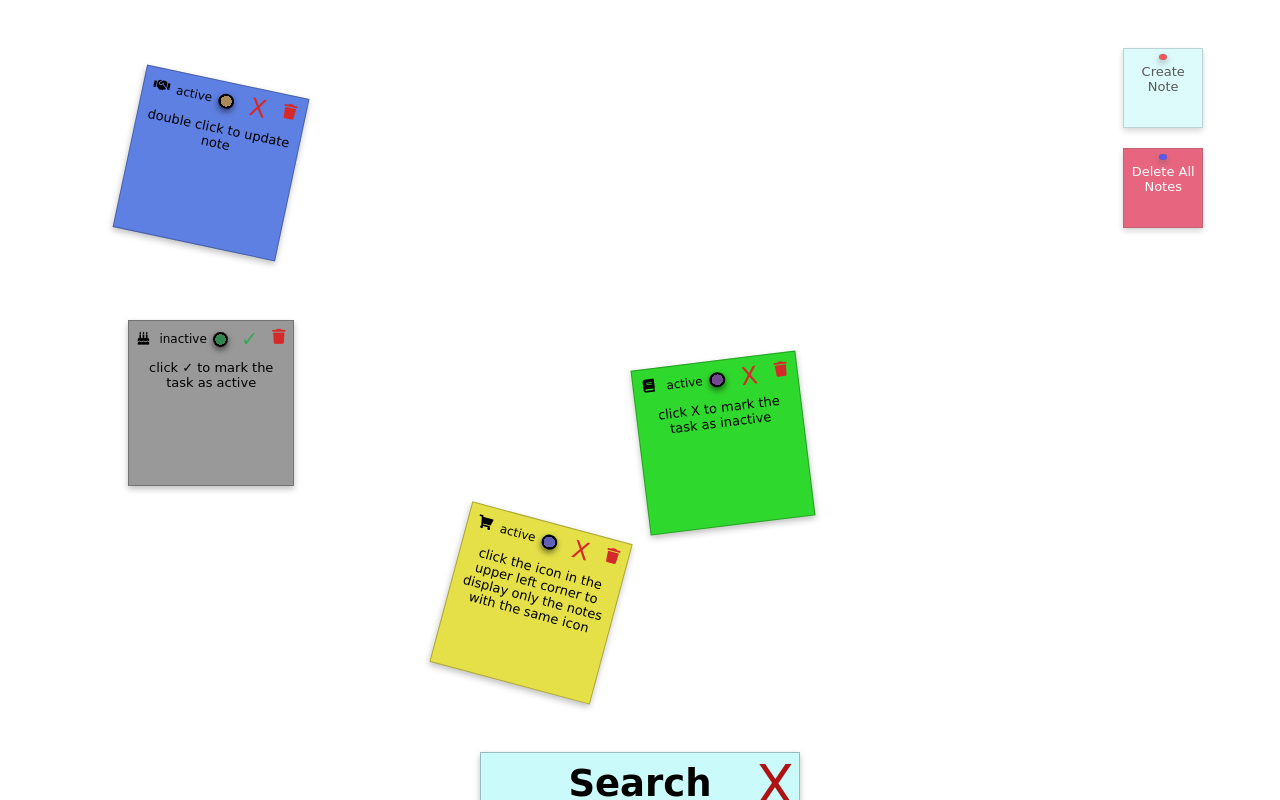
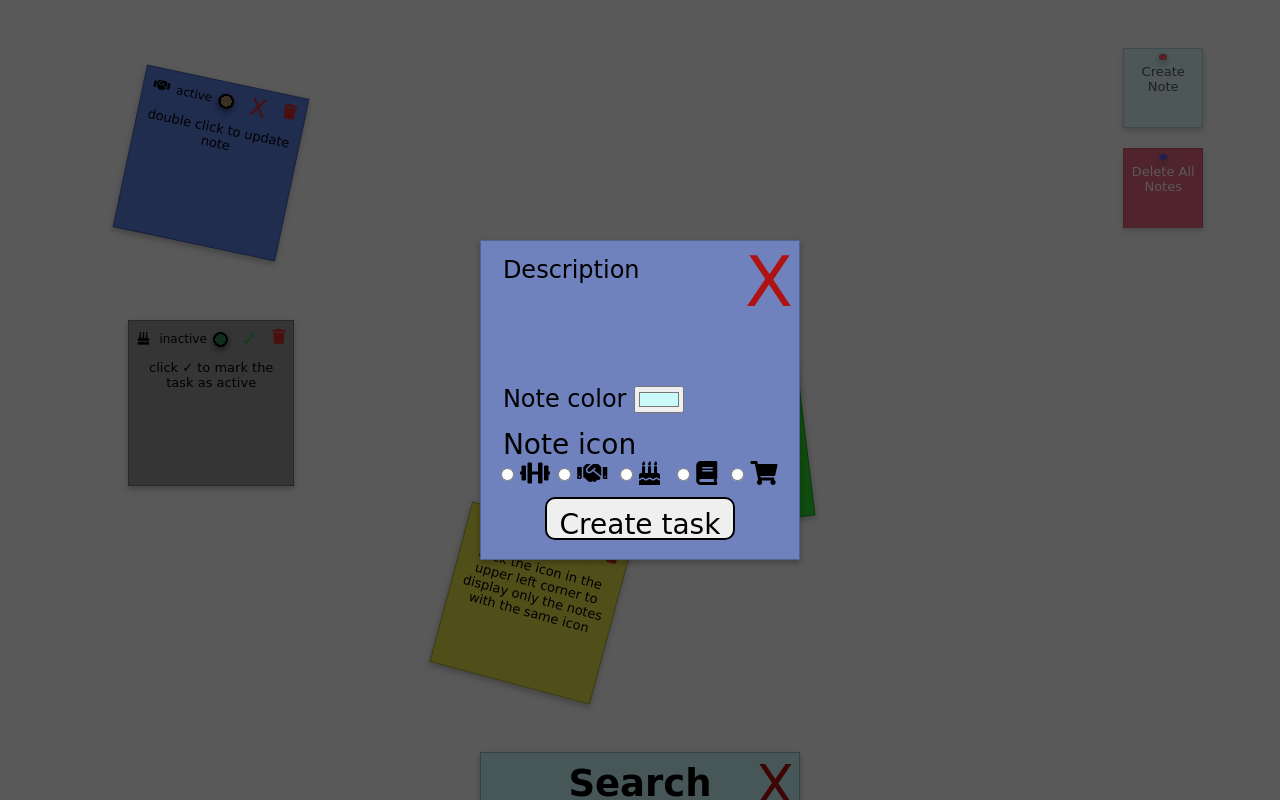
Before and after one commit to NowakArtur97/To-Do-List, a website built with webpack: page src/app/html/index.html in a window 1280 px wide. Built offline with nearby package versions, Linux system fonts and the light colour scheme; a web font is replaced by a local one.

Commit message:
Refactor and add media queries to note form element

```diff
--- a/src/app/ToDoApp.js
+++ b/src/app/ToDoApp.js
@@ -42,6 +42,6 @@ export default function main() {
   noteCleaner.events.subscribe("deleteAll", noteService);
   noteCleaner.events.subscribe("deleteAll", taskService);
 
-  const loader = new Loader();
-  loader.init();
+  // const loader = new Loader();
+  // loader.init();
 }
--- a/src/app/css/components/noteForm.css
+++ b/src/app/css/components/noteForm.css
@@ -1,8 +1,6 @@
 .note_form {
   height: 100%;
   padding: 3%;
-
-  font-size: 1.5rem;
 }
 
 .note_form__group {
@@ -37,16 +35,17 @@
   align-items: flex-start;
 
   height: 30%;
-
-  font-size: 1.7rem;
 }
 
 .note_form__btn {
   height: 50%;
 
-  padding: 11px;
+  margin-top: 3%;
+  padding: 10px 13px;
   border: 2px solid black;
   border-radius: 10px;
+
+  font-size: 1.8rem;
 
   transition: transform 0.3s linear;
 }
@@ -65,13 +64,13 @@
   resize: none;
   overflow: auto;
 
-  font-size: 2rem;
+  font-size: 1.6rem;
 }
 
 .note_form__label {
   margin-left: 6px;
 
-  font-size: 1.4rem;
+  font-size: 1.6rem;
 }
 
 .note_form__label--big {
@@ -88,67 +87,162 @@
 }
 
 @media (min-width: 375px) {
+  .note_form {
+    padding: 4%;
+  }
+
+  .note_form__btn {
+    margin-top: 4%;
+    font-size: 1.9rem;
+  }
+
+  .note_form__textarea {
+    font-size: 1.7rem;
+  }
+
   .note_form__label {
-    margin-left: 8px;
-
     font-size: 1.7rem;
   }
 
   .note_form__label--big {
-    font-size: 1.8rem;
+    font-size: 1.9rem;
   }
 
   .note_form__label--row {
-    width: 100%;
-    font-size: 1.8rem;
+    font-size: 1.9rem;
   }
 }
 
-@media (min-width: 768px) {
+@media (max-height: 280px) {
   .note_form {
-    font-size: 2rem;
-  }
-
-  .note_form__group-center {
-    align-items: center;
+    padding: 4%;
   }
 
   .note_form__btn {
-    font-size: 2.1rem;
+    margin-top: 4%;
+    font-size: 1.4rem;
+  }
+
+  .note_form__textarea {
+    font-size: 1.2rem;
   }
 
   .note_form__label {
-    margin-left: 8px;
-
-    font-size: 1.7rem;
+    font-size: 1.2rem;
   }
 
   .note_form__label--big {
-    font-size: 1.8rem;
+    font-size: 1.4rem;
   }
 
   .note_form__label--row {
-    width: 100%;
-    font-size: 1.8rem;
+    font-size: 1.4rem;
+  }
+}
+
+@media (min-width: 768px) and (min-height: 414px) {
+  .note_form {
+    padding: 5%;
+  }
+
+  .note_form__btn {
+    margin-top: 4%;
+    font-size: 2.7rem;
+  }
+
+  .note_form__textarea {
+    font-size: 2.3rem;
+  }
+
+  .note_form__label {
+    font-size: 2.3rem;
+  }
+
+  .note_form__label--big {
+    font-size: 2.7rem;
+  }
+
+  .note_form__label--row {
+    font-size: 2.7rem;
   }
 }
 
 @media (min-width: 1024px) {
+  .note_form {
+    padding: 5%;
+  }
+
   .note_form__btn {
-    font-size: 3.1rem;
+    margin-top: 4%;
+    font-size: 2.8rem;
+  }
+
+  .note_form__textarea {
+    font-size: 2.4rem;
   }
 
   .note_form__label {
-    margin-left: 8px;
+    font-size: 2.4rem;
+  }
 
+  .note_form__label--big {
+    font-size: 2.4rem;
+  }
+
+  .note_form__label--row {
+    font-size: 2.8rem;
+  }
+}
+
+@media (min-width: 1024px) and (orientation: portrait) {
+  .note_form {
+    padding: 5%;
+  }
+
+  .note_form__btn {
+    margin-top: 4%;
+    font-size: 3.2rem;
+  }
+
+  .note_form__textarea {
+    font-size: 2.8rem;
+  }
+
+  .note_form__label {
+    font-size: 2.8rem;
+  }
+
+  .note_form__label--big {
+    font-size: 2.8rem;
+  }
+
+  .note_form__label--row {
+    font-size: 3.2rem;
+  }
+}
+
+@media (min-width: 1366px) {
+  .note_form {
+    padding: 5%;
+  }
+
+  .note_form__btn {
     font-size: 3rem;
   }
 
+  .note_form__textarea {
+    font-size: 2.8rem;
+  }
+
+  .note_form__label {
+    font-size: 2.8rem;
+  }
+
   .note_form__label--big {
-    font-size: 3.1rem;
+    font-size: 2.8rem;
   }
 
   .note_form__label--row {
-    font-size: 3.1rem;
+    font-size: 3rem;
   }
 }
--- a/src/app/css/components/notePopUp.css
+++ b/src/app/css/components/notePopUp.css
@@ -12,7 +12,7 @@
 
   background-color: rgba(0, 0, 0, 0.65);
 
-  transform: scale(0);
+  /* transform: scale(0); */
   transition: transform 0.3s linear;
 
   z-index: 12;
@@ -67,7 +67,19 @@
   }
 }
 
-@media (min-width: 768px) {
+@media (min-width: 731px) {
+  .note_popup {
+    width: 60vh;
+    height: 60vh;
+  }
+}
+
+@media (min-width: 768px) and (min-height: 414px) {
+  .note_popup {
+    width: 40vh;
+    height: 40vh;
+  }
+
   .note_popup {
     margin-top: 0;
   }
@@ -83,18 +95,18 @@
 
 @media (min-width: 1024px) {
   .note_popup__close_btn {
-    font-size: 8rem;
+    font-size: 7rem;
   }
 }
 
-@media (max-height: 400px) and (orientation: portrait) {
+@media screen and (max-height: 400px) and (orientation: portrait) {
   .note_popup {
     height: 72vh;
     width: 72vh;
   }
 }
 
-@media screen and (orientation: landscape) and (max-height: 400px) {
+@media screen and (max-height: 400px) and (orientation: landscape) {
   .note_popup {
     height: 75vh;
     width: 72vh;
--- a/src/app/html/index.html
+++ b/src/app/html/index.html
@@ -47,7 +47,7 @@
             <div class="note_form__group note_form__group-center">
               <label
                 class="note_form__label note_form__label--big"
-                for="description"
+                for="noteColor"
               >
                 Note color
               </label>
@@ -62,7 +62,7 @@
             <div class="note_form__group note_form__group-center">
               <label
                 class="note_form__label note_form__label--row"
-                for="description"
+                for="dumbbell"
               >
                 Note icon
               </label>
--- a/webpack.dev.js
+++ b/webpack.dev.js
@@ -7,8 +7,9 @@ module.exports = merge(common, {
   mode: "development",
   devtool: "none",
   devServer: {
+    host: "0.0.0.0",
     port: 8081,
-    host: "127.0.0.1",
+    disableHostCheck: true,
   },
   module: {
     rules: [
```
